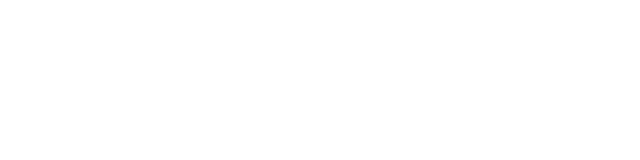
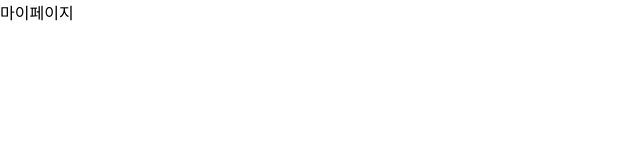
Before and after one commit to hoyeol0513/webProgramming_finalwork, a React (Create React App) app: page /myPage in a window 1280 px wide. Before the commit this address had no page. Shown: the top 160 px of the page, without its empty margins (0-640 px from the left). Built offline with nearby package versions, Linux system fonts and the light colour scheme.

Commit message:
Home layout button a tag setting

```diff
--- a/src/App.js
+++ b/src/App.js
@@ -1,6 +1,7 @@
 import "./App.css";
 import { BrowserRouter as Router, Routes, Route } from "react-router-dom";
 import Home from "./Home/Home";
+import MyPage from "./MyPage";
 
 function App() {
   return (
@@ -8,6 +9,7 @@ function App() {
       <Router>
         <Routes>
           <Route path="/" element={<Home />}></Route>
+          <Route path="/myPage" element={<MyPage />}></Route>
         </Routes>
       </Router>
     </div>
--- a/src/Home/Home.js
+++ b/src/Home/Home.js
@@ -49,7 +49,7 @@ const Home = () => {
               height: "30px",
             }}
           >
-            마이페이지
+            <a href="/myPage">마이페이지</a>
           </div>
           <div
             onClick={() => {}}
@@ -59,7 +59,7 @@ const Home = () => {
               height: "30px",
             }}
           >
-            글 관리
+            <a href="#">글 관리</a>
           </div>
           <div
             onClick={() => {}}
@@ -69,7 +69,7 @@ const Home = () => {
               height: "30px",
             }}
           >
-            알림
+            <a href="#">알림</a>
           </div>
           <div
             onClick={() => {}}
@@ -80,7 +80,7 @@ const Home = () => {
               marginTop: "30px",
             }}
           >
-            로그아웃
+            <a href="#">로그아웃</a>
           </div>
         </div>
         <div class="child2" style={{ minHeight: "100vh" }}>
--- /dev/null
+++ b/src/MyPage.js
@@ -0,0 +1,7 @@
+import React from "react";
+
+const MyPage = () => {
+  return <div>마이페이지</div>;
+};
+
+export default MyPage;
```
